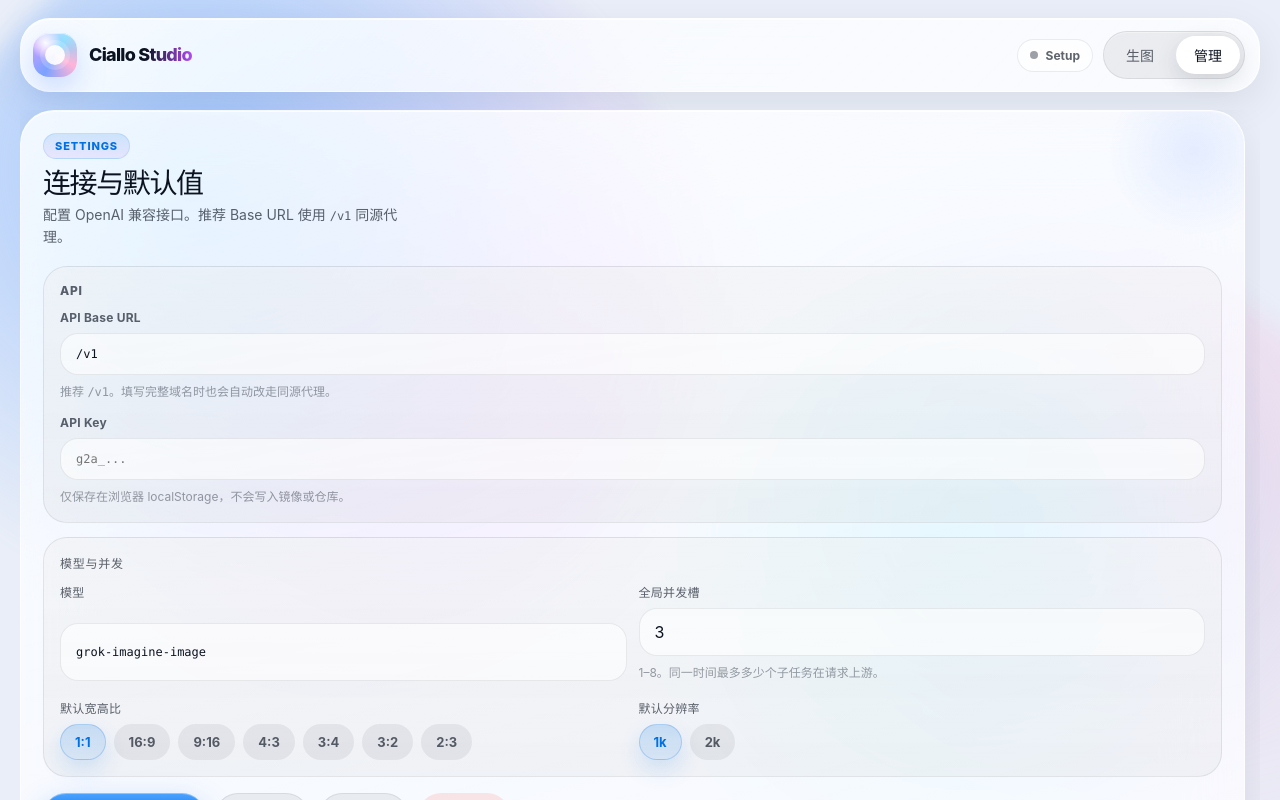
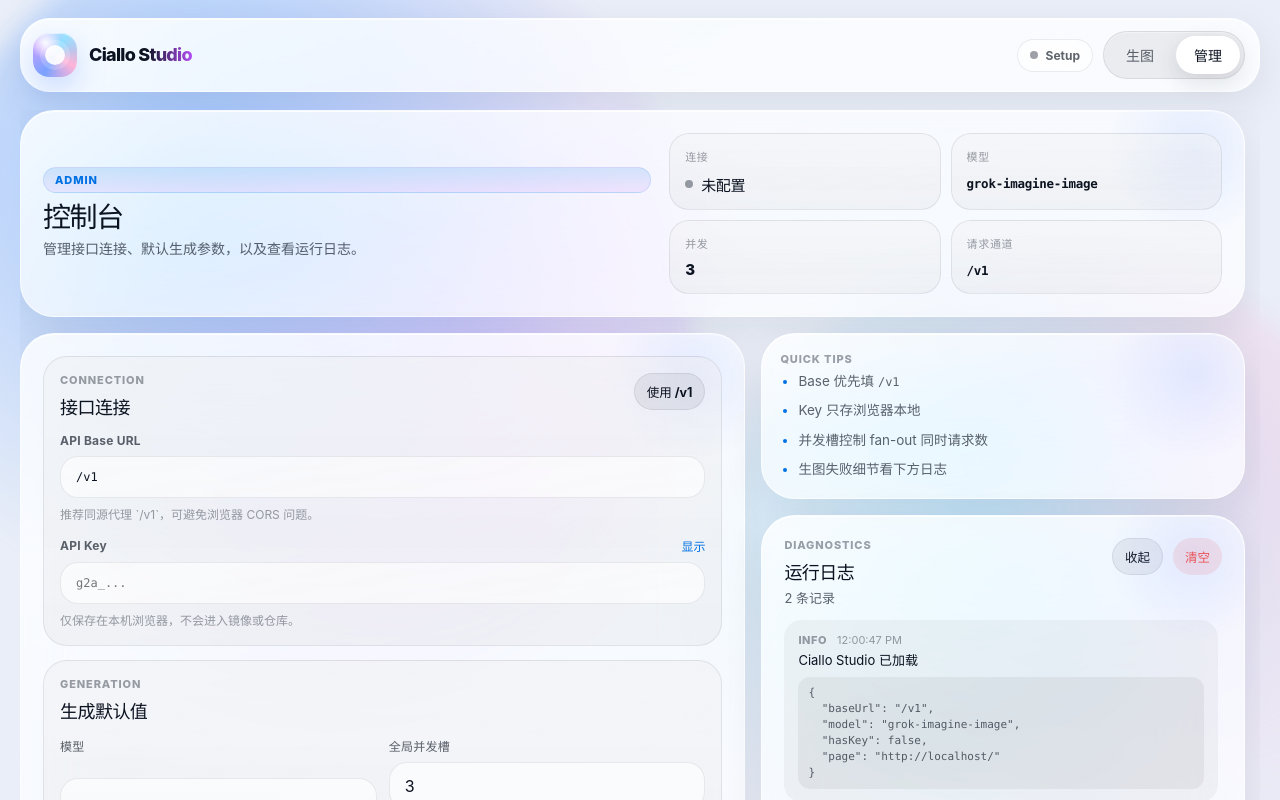
Before and after one commit to MurasameCyan/CialloStudio, a React (Vite) app: page / in a window 1280 px wide. Both pictures are taken after a click on the button "管理". Shown: the top 800 px of the page. Built offline with nearby package versions, Linux system fonts and the light colour scheme.

Commit message:
style: redesign admin console layout
Two-column management page with hero status cards, grouped connection/generation sections, tips sidebar, and refined diagnostics panel.

```diff
--- a/src/components/LogPanel.tsx
+++ b/src/components/LogPanel.tsx
@@ -22,26 +22,24 @@ export function LogPanel() {
   const errorCount = entries.filter((e) => e.level === "error").length;
 
   return (
-    <section className="panel log-panel" aria-label="运行日志">
+    <section className="panel log-panel admin-log-panel" aria-label="运行日志">
       <div className="log-panel-head">
         <div>
-          <div className="panel-kicker">Diagnostics</div>
-          <h2 className="panel-title">运行日志</h2>
-          <p className="panel-desc">
-            仅管理页可见。连接与生图请求会记在这里
+          <div className="section-card-title">Diagnostics</div>
+          <h3 className="admin-section-title">运行日志</h3>
+          <p className="panel-desc admin-log-desc">
             {entries.length > 0
-              ? ` · ${entries.length} 条${errorCount > 0 ? ` / ${errorCount} 错误` : ""}`
-              : ""}
-            。
+              ? `${entries.length} 条记录${errorCount > 0 ? ` · ${errorCount} 错误` : ""}`
+              : "连接与生图请求会出现在这里"}
           </p>
         </div>
         <div className="btn-row">
-          <button type="button" className="btn btn-secondary" onClick={() => setOpen((v) => !v)}>
+          <button type="button" className="btn btn-secondary btn-sm" onClick={() => setOpen((v) => !v)}>
             {open ? "收起" : "展开"}
           </button>
           <button
             type="button"
-            className="btn btn-danger"
+            className="btn btn-danger btn-sm"
             onClick={clearLogs}
             disabled={entries.length === 0}
           >
@@ -52,9 +50,9 @@ export function LogPanel() {
 
       {open ? (
         entries.length === 0 ? (
-          <div className="empty">
+          <div className="empty admin-log-empty">
             <span className="empty-title">暂无日志</span>
-            测试连接，或去生图页发起生成后再回来查看。
+            测试连接或去生图页生成后再回来。
           </div>
         ) : (
           <div className="log-list">
--- a/src/components/SettingsPage.tsx
+++ b/src/components/SettingsPage.tsx
@@ -23,6 +23,7 @@ export function SettingsPage({ settings, onChange }: Props) {
   const [busy, setBusy] = useState(false);
   const [message, setMessage] = useState<string>("");
   const [ok, setOk] = useState<boolean | null>(null);
+  const [showKey, setShowKey] = useState(false);
 
   const imageModels = useMemo(() => {
     const ids = models.map((m) => m.id);
@@ -31,6 +32,9 @@ export function SettingsPage({ settings, onChange }: Props) {
     }
     return ids;
   }, [models]);
+
+  const hasKey = Boolean(draft.apiKey.trim());
+  const requestBase = resolveBrowserApiBase(draft.baseUrl);
 
   function update<K extends keyof StudioSettings>(key: K, value: StudioSettings[K]) {
     setDraft((prev) => ({ ...prev, [key]: value }));
@@ -74,9 +78,7 @@ export function SettingsPage({ settings, onChange }: Props) {
         persist({ ...normalized, model: preferred });
       }
       setOk(true);
-      setMessage(
-        `连接成功，共 ${list.length} 个模型。请求基址：${resolveBrowserApiBase(normalized.baseUrl)} · 模型：${preferred}`,
-      );
+      setMessage(`连接成功 · ${list.length} 个模型 · 当前 ${preferred}`);
     } catch (error) {
       setOk(false);
       const text = error instanceof ApiError ? error.message : error instanceof Error ? error.message : "连接失败";
@@ -96,14 +98,12 @@ export function SettingsPage({ settings, onChange }: Props) {
       concurrency: normalized.concurrency,
     });
     setOk(true);
-    setMessage(
-      `已保存。配置 Base: ${normalized.baseUrl} · 实际请求: ${resolveBrowserApiBase(normalized.baseUrl)} · Model: ${normalized.model}`,
-    );
+    setMessage(`已保存 · 模型 ${normalized.model} · 并发 ${normalized.concurrency}`);
   }
 
   function useSameOriginProxy() {
     update("baseUrl", "/v1");
-    setMessage("已切换为同源代理 /v1（推荐）。请再点保存 / 测试连接。");
+    setMessage("已切换为同源代理 /v1，请保存或测试连接。");
     setOk(null);
   }
 
@@ -115,20 +115,49 @@ export function SettingsPage({ settings, onChange }: Props) {
   }
 
   return (
-    <div className="page settings-grid">
-      <section className="panel">
-        <div className="panel-head">
-          <div>
-            <div className="panel-kicker">Settings</div>
-            <h2 className="panel-title">连接与默认值</h2>
-            <p className="panel-desc">
-              配置 OpenAI 兼容接口。推荐 Base URL 使用 <span className="mono">/v1</span> 同源代理。
-            </p>
+    <div className="page admin-layout">
+      <section className="panel admin-hero">
+        <div className="admin-hero-copy">
+          <div className="panel-kicker">Admin</div>
+          <h2 className="panel-title">控制台</h2>
+          <p className="panel-desc">管理接口连接、默认生成参数，以及查看运行日志。</p>
+        </div>
+        <div className="admin-status-grid">
+          <div className="admin-status-card">
+            <span className="admin-status-label">连接</span>
+            <strong className="admin-status-value">
+              <span className={`live-dot ${hasKey ? "" : "off"}`} />
+              {hasKey ? "已配置 Key" : "未配置"}
+            </strong>
+          </div>
+          <div className="admin-status-card">
+            <span className="admin-status-label">模型</span>
+            <strong className="admin-status-value mono-tight">{draft.model || "—"}</strong>
+          </div>
+          <div className="admin-status-card">
+            <span className="admin-status-label">并发</span>
+            <strong className="admin-status-value">{draft.concurrency}</strong>
+          </div>
+          <div className="admin-status-card">
+            <span className="admin-status-label">请求通道</span>
+            <strong className="admin-status-value mono-tight">{requestBase}</strong>
           </div>
         </div>
+      </section>
 
-        <div className="section-card">
-          <div className="section-card-title">API</div>
+      <div className="admin-main-grid">
+        <section className="panel admin-form-panel">
+          <div className="admin-section">
+            <div className="admin-section-head">
+              <div>
+                <div className="section-card-title">Connection</div>
+                <h3 className="admin-section-title">接口连接</h3>
+              </div>
+              <button type="button" className="btn btn-secondary btn-sm" onClick={useSameOriginProxy}>
+                使用 /v1
+              </button>
+            </div>
+
             <div className="field">
               <label htmlFor="baseUrl">API Base URL</label>
               <input
@@ -140,29 +169,38 @@ export function SettingsPage({ settings, onChange }: Props) {
                 autoComplete="off"
                 spellCheck={false}
               />
-            <div className="field-hint">
-              推荐 <span className="mono">/v1</span>。填写完整域名时也会自动改走同源代理。
-            </div>
+              <div className="field-hint">推荐同源代理 `/v1`，可避免浏览器 CORS 问题。</div>
             </div>
 
             <div className="field" style={{ marginBottom: 0 }}>
+              <div className="label-row">
                 <label htmlFor="apiKey">API Key</label>
+                <button type="button" className="text-link" onClick={() => setShowKey((v) => !v)}>
+                  {showKey ? "隐藏" : "显示"}
+                </button>
+              </div>
               <input
                 id="apiKey"
                 className="control mono"
-              type="password"
+                type={showKey ? "text" : "password"}
                 value={draft.apiKey}
                 placeholder="g2a_..."
                 onChange={(e) => update("apiKey", e.target.value)}
                 autoComplete="off"
                 spellCheck={false}
               />
-            <div className="field-hint">仅保存在浏览器 localStorage，不会写入镜像或仓库。</div>
+              <div className="field-hint">仅保存在本机浏览器，不会进入镜像或仓库。</div>
             </div>
           </div>
 
-        <div className="section-card" style={{ marginTop: 14 }}>
-          <div className="section-card-title">模型与并发</div>
+          <div className="admin-section">
+            <div className="admin-section-head">
+              <div>
+                <div className="section-card-title">Generation</div>
+                <h3 className="admin-section-title">生成默认值</h3>
+              </div>
+            </div>
+
             <div className="row">
               <div className="field">
                 <label htmlFor="model">模型</label>
@@ -192,11 +230,11 @@ export function SettingsPage({ settings, onChange }: Props) {
                   value={draft.concurrency}
                   onChange={(e) => update("concurrency", Number(e.target.value))}
                 />
-              <div className="field-hint">1–8。同一时间最多多少个子任务在请求上游。</div>
+                <div className="field-hint">1–8，同时最多多少个子任务请求上游。</div>
               </div>
             </div>
 
-          <div className="row" style={{ marginTop: 4 }}>
+            <div className="row">
               <div className="field" style={{ marginBottom: 0 }}>
                 <label>默认宽高比</label>
                 <div className="segmented">
@@ -230,30 +268,14 @@ export function SettingsPage({ settings, onChange }: Props) {
             </div>
           </div>
 
-        <div className="btn-row" style={{ marginTop: 16 }}>
-          <button type="button" className="btn btn-primary" disabled={busy} onClick={handleTestAndLoadModels}>
-            {busy ? "测试中…" : "测试连接并拉取模型"}
-          </button>
-          <button type="button" className="btn btn-secondary" disabled={busy} onClick={handleSave}>
-            保存设置
-          </button>
-          <button type="button" className="btn btn-secondary" disabled={busy} onClick={useSameOriginProxy}>
-            使用 /v1
-          </button>
-          <button type="button" className="btn btn-danger" disabled={busy} onClick={handleReset}>
-            恢复默认
-          </button>
+          {models.length > 0 ? (
+            <div className="admin-section">
+              <div className="admin-section-head">
+                <div>
+                  <div className="section-card-title">Models</div>
+                  <h3 className="admin-section-title">可用模型</h3>
                 </div>
-
-        {message ? (
-          <div className={`status ${ok === true ? "ok" : ok === false ? "err" : ""}`} style={{ marginTop: 14 }}>
-            {message}
               </div>
-        ) : null}
-
-        {models.length > 0 ? (
-          <div className="field" style={{ marginTop: 16, marginBottom: 0 }}>
-            <label>已拉取模型</label>
               <div className="segmented">
                 {models.map((model) => (
                   <button
@@ -269,12 +291,41 @@ export function SettingsPage({ settings, onChange }: Props) {
             </div>
           ) : null}
 
-        <p className="footer-note">
-          接口：<span className="mono">GET /models</span> · <span className="mono">POST /images/generations</span>
-        </p>
+          <div className="admin-actions">
+            <div className="btn-row">
+              <button type="button" className="btn btn-primary" disabled={busy} onClick={handleTestAndLoadModels}>
+                {busy ? "测试中…" : "测试连接"}
+              </button>
+              <button type="button" className="btn btn-secondary" disabled={busy} onClick={handleSave}>
+                保存设置
+              </button>
+              <button type="button" className="btn btn-danger" disabled={busy} onClick={handleReset}>
+                恢复默认
+              </button>
+            </div>
+            {message ? (
+              <div className={`status ${ok === true ? "ok" : ok === false ? "err" : ""}`}>{message}</div>
+            ) : (
+              <div className="admin-actions-hint">先测试连接，确认模型列表后再回生图页使用。</div>
+            )}
+          </div>
         </section>
 
+        <aside className="admin-side">
+          <section className="panel admin-side-card">
+            <div className="section-card-title">Quick Tips</div>
+            <ul className="admin-tips">
+              <li>
+                Base 优先填 <span className="mono">/v1</span>
+              </li>
+              <li>Key 只存浏览器本地</li>
+              <li>并发槽控制 fan-out 同时请求数</li>
+              <li>生图失败细节看下方日志</li>
+            </ul>
+          </section>
           <LogPanel />
+        </aside>
+      </div>
     </div>
   );
 }
--- a/src/styles/ios26.css
+++ b/src/styles/ios26.css
@@ -943,10 +943,199 @@ a {
   }
 }
 
-/* Settings */
+/* Settings / Admin */
 .settings-grid {
   display: grid;
   gap: 16px;
+}
+
+.admin-layout {
+  gap: 16px;
+}
+
+.admin-hero {
+  display: grid;
+  grid-template-columns: minmax(0, 1.1fr) minmax(280px, 1fr);
+  gap: 18px;
+  align-items: stretch;
+}
+
+.admin-hero-copy {
+  position: relative;
+  z-index: 1;
+  display: flex;
+  flex-direction: column;
+  justify-content: center;
+  min-width: 0;
+}
+
+.admin-status-grid {
+  position: relative;
+  z-index: 1;
+  display: grid;
+  grid-template-columns: repeat(2, minmax(0, 1fr));
+  gap: 10px;
+}
+
+.admin-status-card {
+  border-radius: 20px;
+  padding: 14px 15px;
+  background:
+    linear-gradient(180deg, rgba(255, 255, 255, 0.42), rgba(255, 255, 255, 0.08)),
+    var(--bg-soft-2);
+  border: 1px solid var(--separator);
+  min-width: 0;
+}
+
+.admin-status-label {
+  display: block;
+  font-size: 11px;
+  font-weight: 760;
+  letter-spacing: 0.06em;
+  text-transform: uppercase;
+  color: var(--text-tertiary);
+  margin-bottom: 8px;
+}
+
+.admin-status-value {
+  display: inline-flex;
+  align-items: center;
+  gap: 8px;
+  font-size: 15px;
+  font-weight: 760;
+  letter-spacing: -0.02em;
+  min-width: 0;
+  max-width: 100%;
+  overflow: hidden;
+  text-overflow: ellipsis;
+  white-space: nowrap;
+}
+
+.mono-tight {
+  font-family: ui-monospace, SFMono-Regular, Menlo, Consolas, monospace;
+  font-size: 12.5px;
+  font-weight: 700;
+}
+
+.admin-main-grid {
+  display: grid;
+  grid-template-columns: minmax(0, 1.35fr) minmax(300px, 0.9fr);
+  gap: 16px;
+  align-items: start;
+}
+
+.admin-form-panel {
+  display: grid;
+  gap: 14px;
+}
+
+.admin-section {
+  position: relative;
+  z-index: 1;
+  border-radius: 24px;
+  padding: 16px;
+  background:
+    linear-gradient(180deg, rgba(255, 255, 255, 0.34), rgba(255, 255, 255, 0.08)),
+    var(--bg-soft-2);
+  border: 1px solid var(--separator);
+}
+
+.admin-section-head {
+  display: flex;
+  align-items: flex-start;
+  justify-content: space-between;
+  gap: 12px;
+  margin-bottom: 14px;
+}
+
+.admin-section-title {
+  margin: 0;
+  font-size: 18px;
+  font-weight: 760;
+  letter-spacing: -0.03em;
+}
+
+.admin-actions {
+  position: relative;
+  z-index: 1;
+  display: grid;
+  gap: 12px;
+  padding: 14px;
+  border-radius: 22px;
+  background:
+    linear-gradient(180deg, rgba(255, 255, 255, 0.4), rgba(255, 255, 255, 0.1)),
+    var(--bg-soft-2);
+  border: 1px solid var(--separator);
+}
+
+.admin-actions-hint {
+  font-size: 12.5px;
+  color: var(--text-tertiary);
+  line-height: 1.45;
+}
+
+.admin-side {
+  display: grid;
+  gap: 16px;
+  align-content: start;
+}
+
+.admin-side-card {
+  padding: 18px;
+}
+
+.admin-tips {
+  margin: 0;
+  padding-left: 18px;
+  display: grid;
+  gap: 10px;
+  color: var(--text-secondary);
+  font-size: 13.5px;
+  line-height: 1.45;
+}
+
+.admin-tips li::marker {
+  color: var(--accent);
+}
+
+.admin-log-panel .panel-title,
+.admin-log-panel .admin-section-title {
+  margin-bottom: 4px;
+}
+
+.admin-log-desc {
+  margin: 0;
+  max-width: none;
+  font-size: 13px;
+}
+
+.admin-log-empty {
+  padding: 28px 16px;
+}
+
+.label-row {
+  display: flex;
+  align-items: center;
+  justify-content: space-between;
+  gap: 10px;
+}
+
+.text-link {
+  border: 0;
+  background: transparent;
+  color: var(--accent);
+  font-size: 12px;
+  font-weight: 720;
+  padding: 0;
+}
+
+.text-link:hover {
+  opacity: 0.85;
+}
+
+.btn-sm {
+  padding: 8px 12px;
+  font-size: 12.5px;
 }
 
 .section-card {
@@ -959,12 +1148,25 @@ a {
 }
 
 .section-card-title {
-  margin: 0 0 12px;
-  font-size: 12px;
-  font-weight: 780;
-  color: var(--text-secondary);
-  letter-spacing: 0.06em;
+  margin: 0 0 6px;
+  font-size: 11px;
+  font-weight: 800;
+  color: var(--text-tertiary);
+  letter-spacing: 0.08em;
   text-transform: uppercase;
+}
+
+@media (max-width: 1060px) {
+  .admin-hero,
+  .admin-main-grid {
+    grid-template-columns: 1fr;
+  }
+}
+
+@media (max-width: 640px) {
+  .admin-status-grid {
+    grid-template-columns: 1fr;
+  }
 }
 
 /* Logs */
```
Lines whose indentation alone changed are shown as unchanged.
